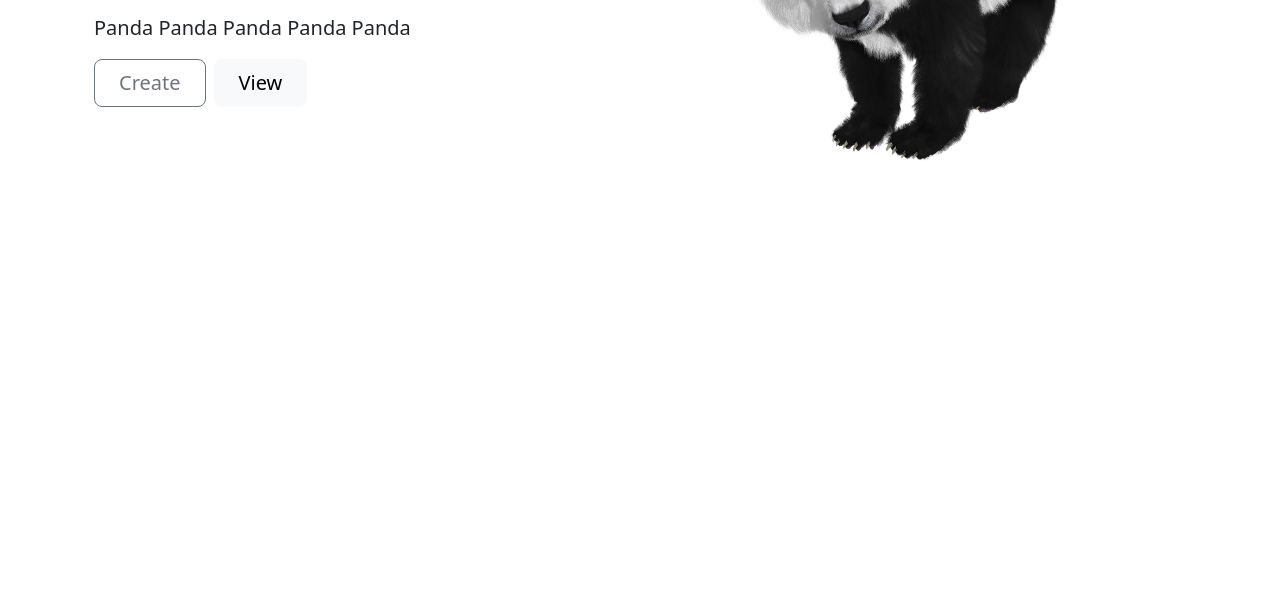
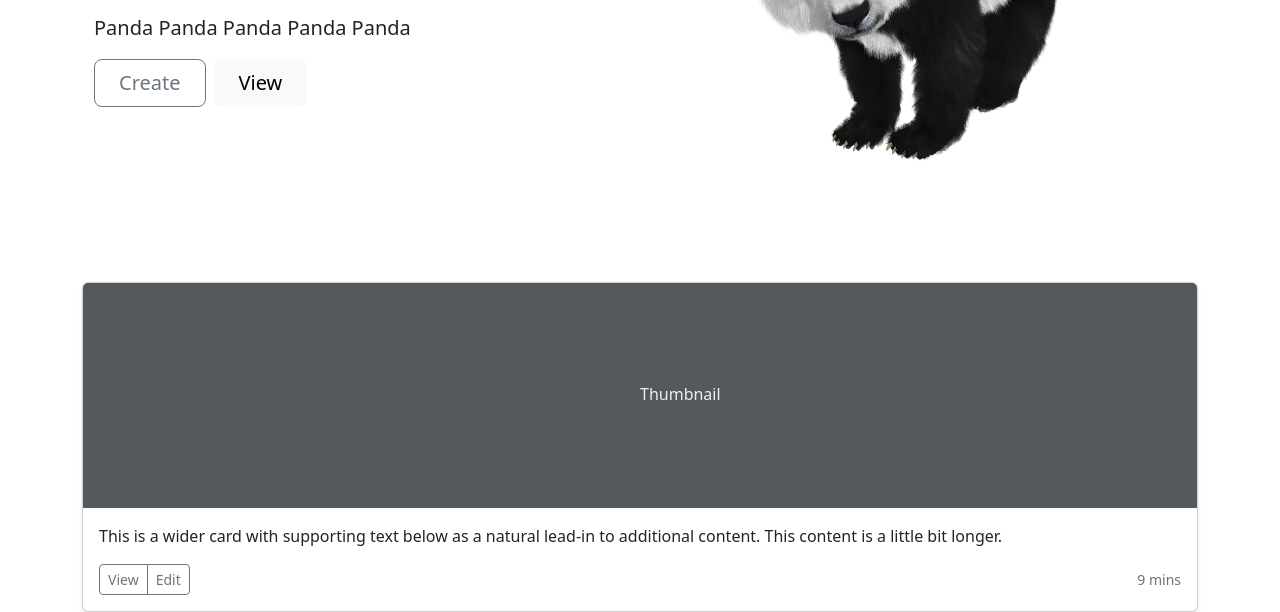
Before and after one commit to eheath30/Telegraph-Clone-Panda-Post, a plain HTML site: page client/hero.html in a window 1280 px wide. Shown: the part 302-914 px from the top of the page. Before the commit the page ends 800 px from the top, so only its background shows below. Drawn offline with nearby package versions, Linux system fonts and the light colour scheme.

Commit message:
final commits

```diff
--- a/client/hero.html
+++ b/client/hero.html
@@ -24,5 +24,23 @@
           </div>
         </div>
       </div>
+      <div class="container">
+      <div class="col">
+        <div class="card shadow-sm">
+          <svg class="bd-placeholder-img card-img-top" width="100%" height="225" xmlns="http://www.w3.org/2000/svg" role="img" aria-label="Placeholder: Thumbnail" preserveAspectRatio="xMidYMid slice" focusable="false"><title>Placeholder</title><rect width="100%" height="100%" fill="#55595c"/><text x="50%" y="50%" fill="#eceeef" dy=".3em">Thumbnail</text></svg>
+
+          <div class="card-body">
+            <p class="card-text">This is a wider card with supporting text below as a natural lead-in to additional content. This content is a little bit longer.</p>
+            <div class="d-flex justify-content-between align-items-center">
+              <div class="btn-group">
+                <button type="button" class="btn btn-sm btn-outline-secondary">View</button>
+                <button type="button" class="btn btn-sm btn-outline-secondary">Edit</button>
+              </div>
+              <small class="text-muted">9 mins</small>
+            </div>
+          </div>
+        </div>
+      </div>
+      </div>
 </body>
 </html>
```
